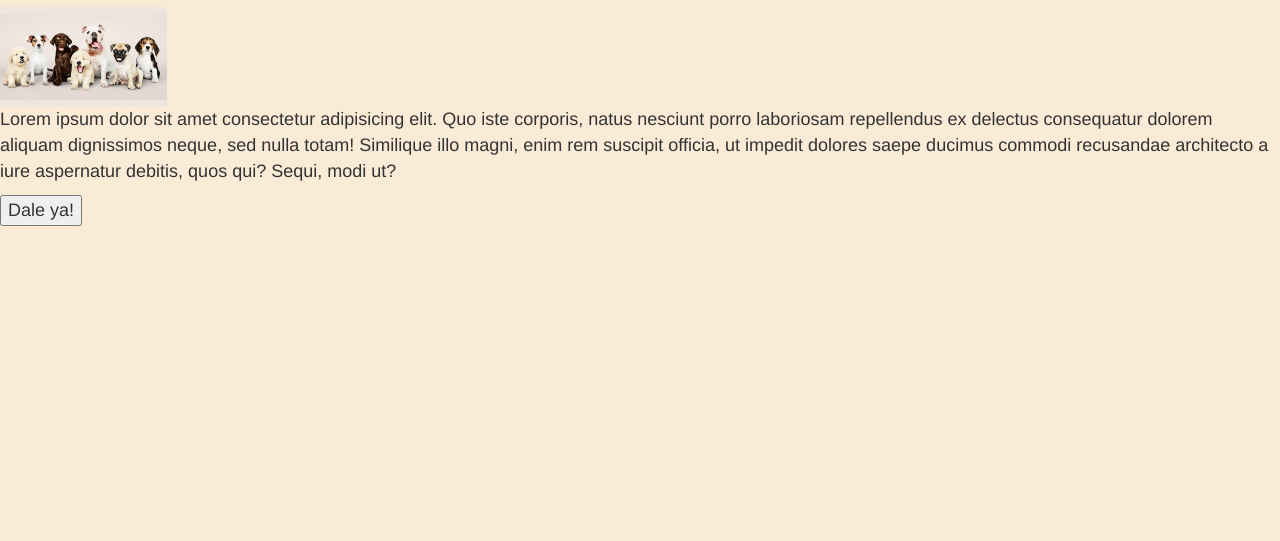
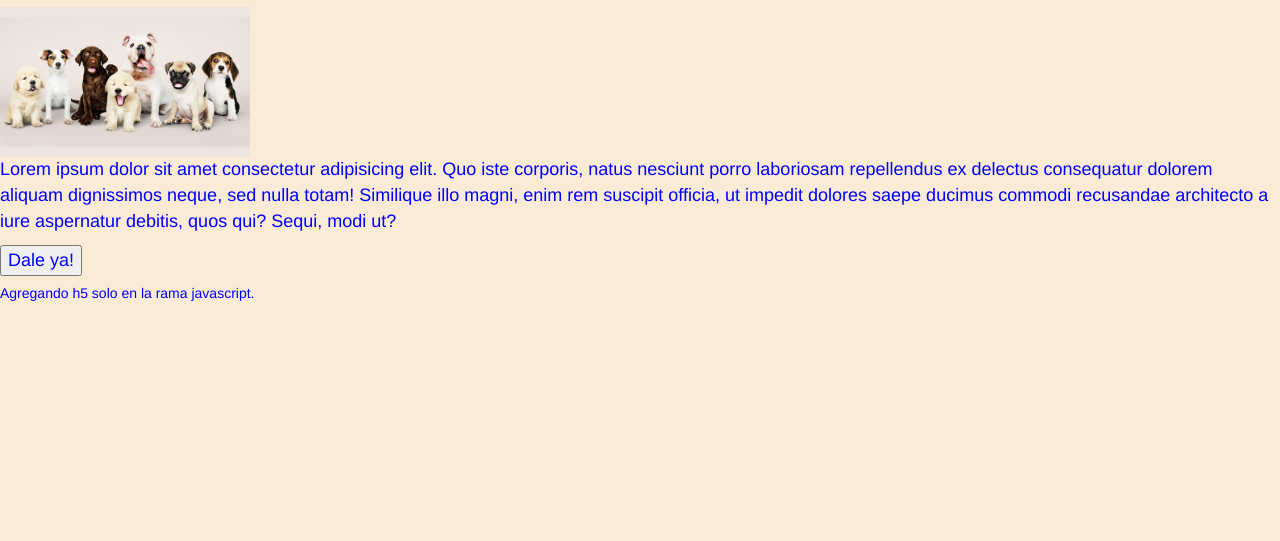
Before and after one commit to Mario-Plazas/Mascotas, a plain HTML site: page index.html in a window 1280 px wide. Shown: the part 259-800 px from the top of the page. Drawn offline with nearby package versions, Linux system fonts and the light colour scheme.

Commit message:
incluye h5

```diff
--- a/index.html
+++ b/index.html
@@ -38,7 +38,7 @@
         impedit dolores saepe ducimus commodi recusandae architecto a iure aspernatur debitis, quos qui? Sequi, modi ut?</p>
 
     <input type="button" onclick="saludo()" value="Dale ya!">
-
+    <h5>Agregando h5 solo en la rama javascript.</h5>
     <!-- jQuery -->
     <script src="https://ajax.googleapis.com/ajax/libs/jquery/1.12.4/jquery.min.js"></script>
     <!-- Bootstrap JavaScript -->
--- a/style.css
+++ b/style.css
@@ -1,7 +1,9 @@
 body{
     background-color: antiquewhite;
     font-size:18px;
+    padding: 50p;
+    color: blue;
 }
 img {
-    height: 100px;
+    height: 150px;
 }
```
